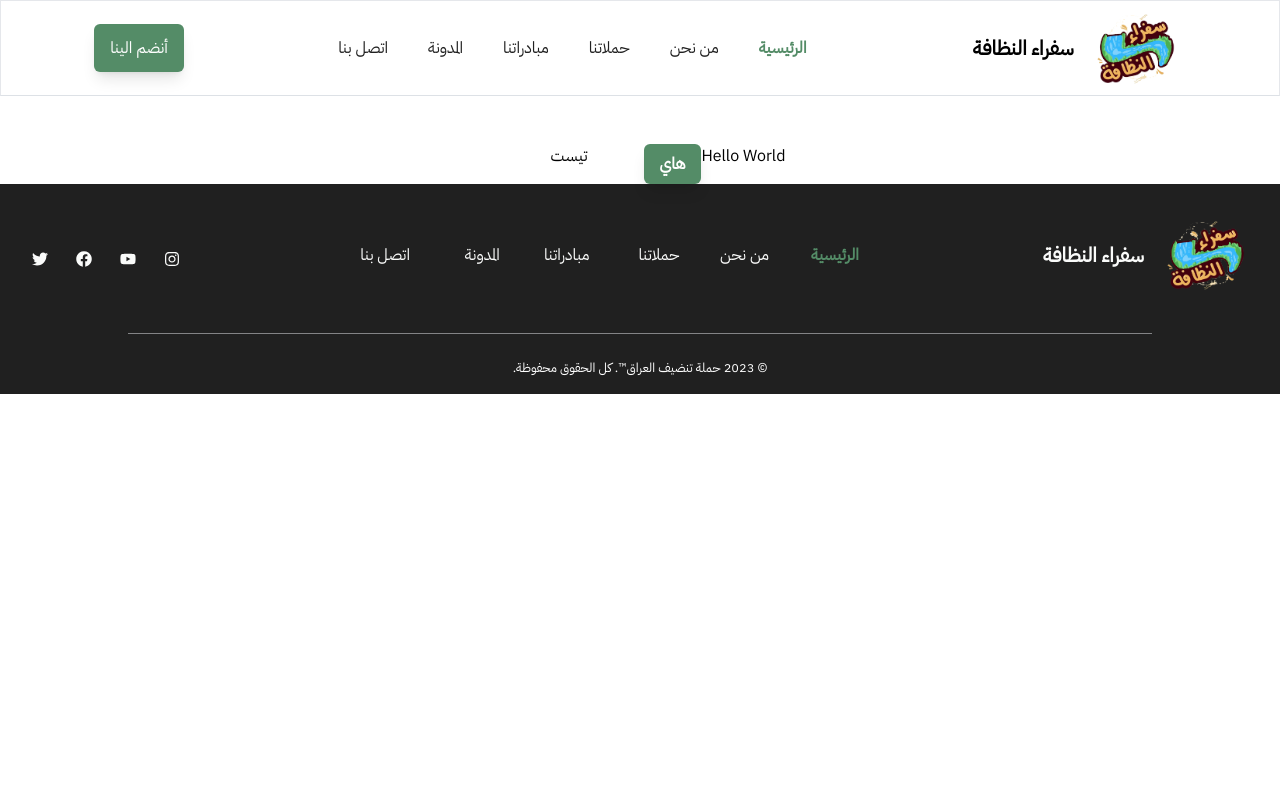
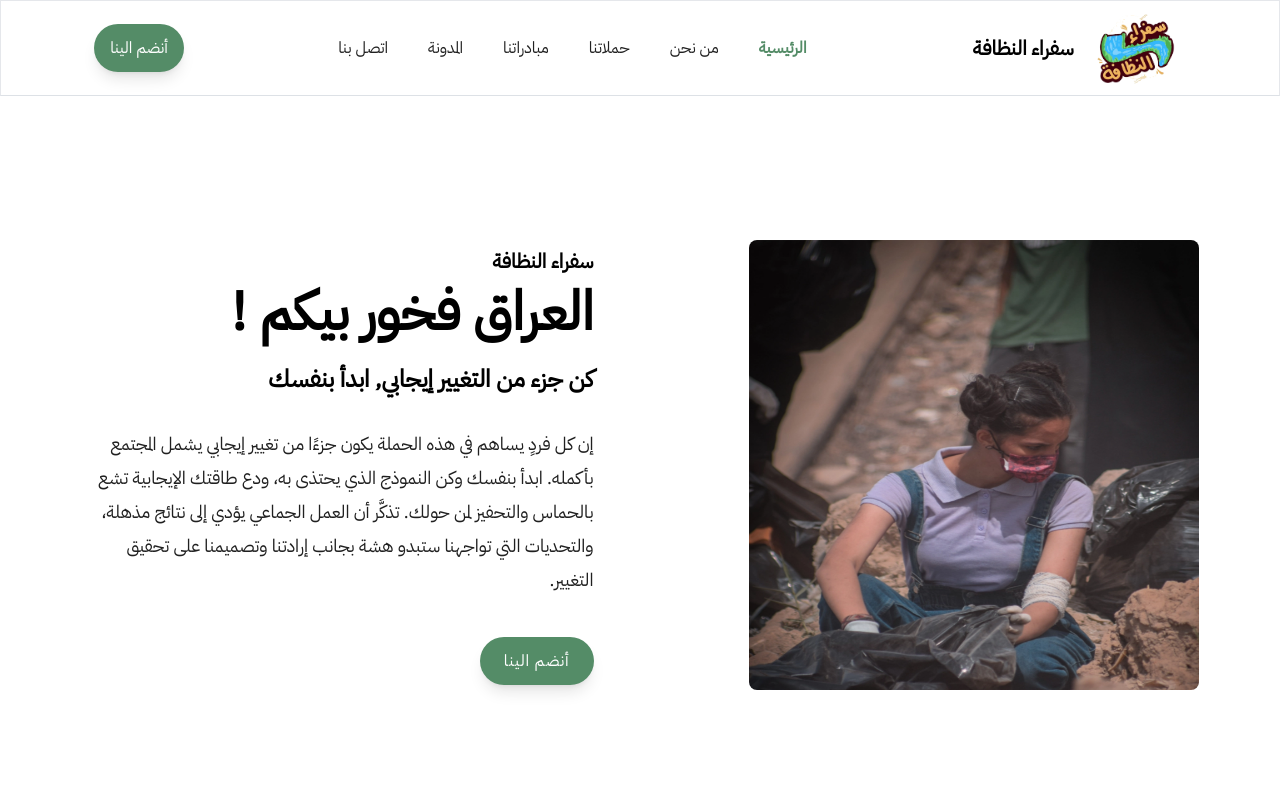
Before and after one commit to Ninnoss/Clean-Iraq-Website, a React (Vite) app: page / in a window 1280 px wide. Shown: the top 800 px of the page. Built offline with nearby package versions, Linux system fonts and the light colour scheme.

Commit message:
finished initial Hero section

```diff
--- a/src/App.css
+++ b/src/App.css
@@ -28,6 +28,6 @@
 
 /* React Router NavLink active class */
 .active {
-  color: #548C67;
+  color: #548c67;
   font-weight: 600;
 }
--- a/src/components/Button.jsx
+++ b/src/components/Button.jsx
@@ -4,7 +4,7 @@ function Button({ type = 'submit', className = '', processing, children, onClick
     <button
       onClick={onClick}
       type={type}
-      className={`text-white bg-primaryGreen hover:bg-primaryOrange transition-all duration-300 rounded-md shadow-lg font-bold px-4 py-2 ${
+      className={`text-white bg-primaryGreen hover:bg-primaryOrange transition-all duration-300 rounded-full shadow-lg font-bold px-4 py-2 ${
         processing && 'opacity-75'} ${disabled ? 'cursor-not-allowed' : ''} ${className}`}
       disabled={disabled} // Disable the button if disabled prop is true
     >
--- a/src/components/Home-Page/Hero.jsx
+++ b/src/components/Home-Page/Hero.jsx
@@ -0,0 +1,39 @@
+import images from '../../data/images';
+import Button from '../Button';
+// import { Link } from 'react-router-dom';
+
+const Hero = () => {
+  return (
+    <section className="py-36 px-8">
+      <div className="flex flex-col-reverse md:flex-row gap-14 justify-around items-center">
+
+        <div className="relative">
+          {/* <div className="absolute w-24 h-24 md:w-36 md:h-36 lg:w-44 lg:h-44 -top-8 left-64 md:-top-12 md:left-[11.5rem] rounded-lg bg-[#bbd1c2] -z-10"></div>
+          <div className="absolute w-20 h-20 md:w-36 md:h-36 -top-4 right-10 md:right-4 rounded-lg bg-[#F4DDBC] -z-10"></div> */}
+
+          <figure>
+            <img
+              className="h-[350px] sm:h-[400px] md:h-[450px] w-[450px] rounded-lg z-10"
+              src={images.girlWithTrashCan}
+              alt="A girl picking up trash"
+            />
+            <figcaption className="sr-only">A girl picking up trash</figcaption>
+          </figure>
+        </div>
+
+        <div>
+          <span className="text-Heading-6 md:text-Heading-5 block ">سفراء النظافة</span>
+          <h1 className="text-Heading-3 md:text-Heading-1 mb-4">العراق فخور بيكم !</h1>
+          <span className="text-Heading-5 md:text-Heading-4 font-normal">كن جزء من التغيير إيجابي, ابدأ بنفسك </span>
+          <p className="text-Body-S md:text-Body-L max-w-lg mt-8 text-highlightBlack  ">
+            إن كل فردٍ يساهم في هذه الحملة يكون جزءًا من تغيير إيجابي يشمل المجتمع بأكمله. ابدأ بنفسك وكن النموذج الذي يحتذى به، ودع طاقتك الإيجابية تشع بالحماس
+            والتحفيز لمن حولك. تذكَّر أن العمل الجماعي يؤدي إلى نتائج مذهلة، والتحديات التي تواجهنا ستبدو هشة بجانب إرادتنا وتصميمنا على تحقيق التغيير.
+          </p>
+          <Button className="mt-10 px-3 py-1 lg:px-6 tracking-wider lg:py-2 text-Button-M font-medium">أنضم الينا</Button>
+        </div>
+      </div>
+    </section>
+  );
+};
+
+export default Hero;
--- a/src/data/images.js
+++ b/src/data/images.js
@@ -1,6 +1,8 @@
 // // Nav, Home, Footer
 import navLogo from '../assets/Imgs/Logo.webp';
+import girlWithTrashCan from '../assets/Imgs/Home-Page/girl-with-trash-can.webp';
 
 export default {
   navLogo,
+  girlWithTrashCan,
 };
--- a/src/pages/Home.jsx
+++ b/src/pages/Home.jsx
@@ -1,11 +1,9 @@
-import Button from '../components/Button';
+import Hero from '../components/Home-Page/Hero';
 
 const Home = () => {
   return (
-    <main className="flex justify-center pt-12 ">
-      Hello World
-      <Button className="font-arabicRegular ml-14">هاي</Button>
-      <span className="font-arabicBold ml-14">تيست</span>
+    <main>
+      <Hero />
     </main>
   );
 };
```
Also changed, not shown: src/assets/Imgs/Home-Page/girl-with-trash-can.webp (added).
